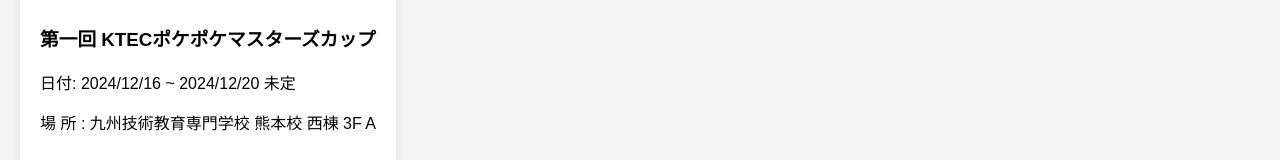
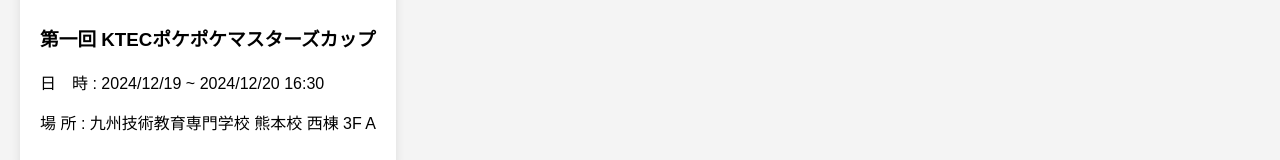
Before and after one commit to ktectournament/KTECtournament, a plain HTML site: page index.html in a window 1280 px wide. Shown: the part 370-530 px from the top of the page. Drawn offline with Linux system fonts and the light colour scheme.

Commit message:
Update index.html

```diff
--- a/index.html
+++ b/index.html
@@ -26,7 +26,7 @@
             <div class="tournament-tiles">
                 <div class="tournament-tile" data-tournament="tournament1">
                     <h3>第一回 KTECポケポケマスターズカップ</h3>
-                    <p>日付: 2024/12/16 ~ 2024/12/20 未定</p>
+                    <p>日　時 : 2024/12/19 ~ 2024/12/20 16:30</p>
                     <p>場  所 : 九州技術教育専門学校 熊本校 西棟 3F A</p>
                 </div>
 
```
